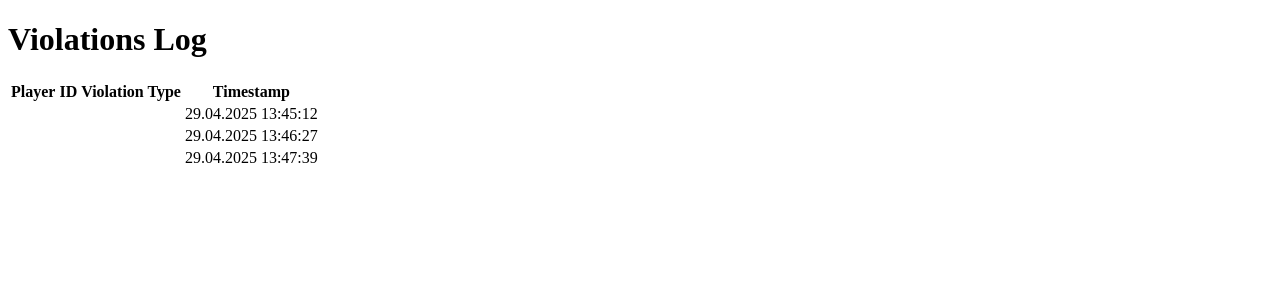
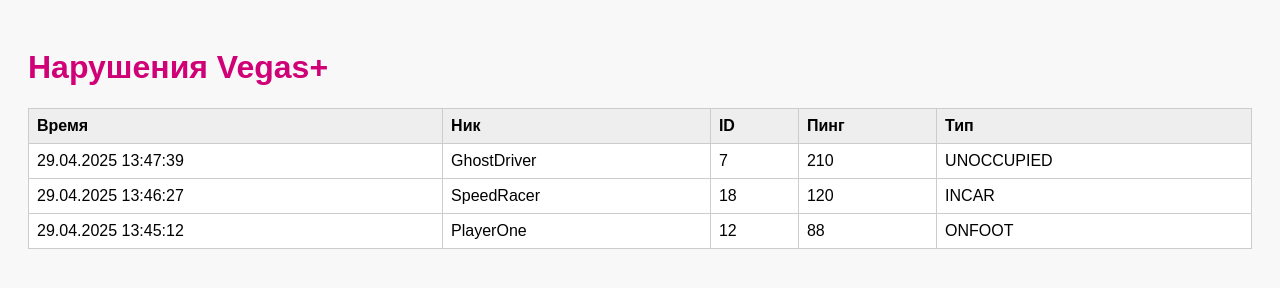
Before and after one commit to Rast-BeHappy/vegas-logs, a plain HTML site: page violations.html in a window 1280 px wide. Drawn offline with Linux system fonts and the light colour scheme.

Commit message:
Update violations.html

```diff
--- a/violations.html
+++ b/violations.html
@@ -1,43 +1,53 @@
 <!DOCTYPE html>
-<html lang="en">
+<html lang="ru">
 <head>
     <meta charset="UTF-8">
-    <meta name="viewport" content="width=device-width, initial-scale=1.0">
-    <title>Vegas+ Violations</title>
-    <link rel="stylesheet" href="styles.css">
+    <title>Нарушения Vegas+</title>
+    <style>
+        body { font-family: Arial, sans-serif; background: #f8f8f8; padding: 20px; }
+        h1 { color: #d00077; }
+        table { width: 100%; border-collapse: collapse; background: white; }
+        th, td { border: 1px solid #ccc; padding: 8px; text-align: left; }
+        th { background: #eee; }
+        tr:hover { background: #f0f0f0; }
+    </style>
 </head>
 <body>
-    <h1>Violations Log</h1>
-    <table id="violationsTable">
+    <h1>Нарушения Vegas+</h1>
+    <table>
         <thead>
             <tr>
-                <th>Player</th>
+                <th>Время</th>
+                <th>Ник</th>
                 <th>ID</th>
-                <th>Violation Type</th>
-                <th>Timestamp</th>
+                <th>Пинг</th>
+                <th>Тип</th>
             </tr>
         </thead>
-        <tbody>
-            <!-- Данные из JSON будут вставлены сюда -->
-        </tbody>
+        <tbody id="violations"></tbody>
     </table>
 
     <script>
-        // Функция для загрузки данных с GitHub
-        fetch('https://raw.githubusercontent.com/Rast-BeHappy/vegas-logs/main/Vegas%2BViolations.json')
+        fetch('Vegas+Violations.json')
             .then(response => response.json())
             .then(data => {
-                // Заполнение таблицы данными
-                const table = document.getElementById('violationsTable').getElementsByTagName('tbody')[0];
-                data.forEach(violation => {
-                    const row = table.insertRow();
-                    row.insertCell(0).textContent = violation.playerName;
-                    row.insertCell(1).textContent = violation.playerId;
-                    row.insertCell(2).textContent = violation.violationType;
-                    row.insertCell(3).textContent = violation.timestamp;
+                const tbody = document.getElementById('violations');
+                data.reverse().forEach(entry => {
+                    const row = document.createElement('tr');
+                    row.innerHTML = `
+                        <td>${entry.timestamp}</td>
+                        <td>${entry.nick}</td>
+                        <td>${entry.id}</td>
+                        <td>${entry.ping}</td>
+                        <td>${entry.type}</td>
+                    `;
+                    tbody.appendChild(row);
                 });
             })
-            .catch(error => console.error('Ошибка загрузки данных:', error));
+            .catch(error => {
+                document.body.innerHTML += "<p style='color:red;'>Ошибка загрузки логов!</p>";
+                console.error(error);
+            });
     </script>
 </body>
 </html>
```
